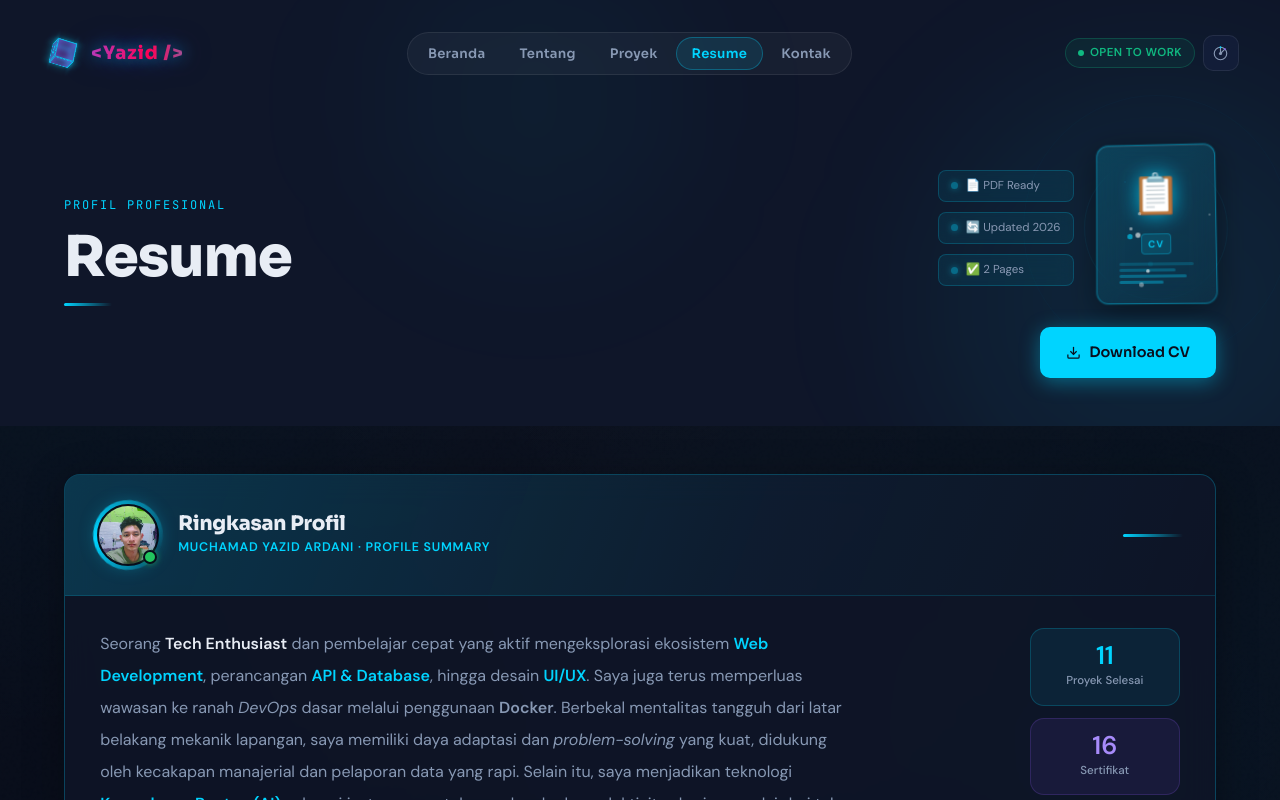
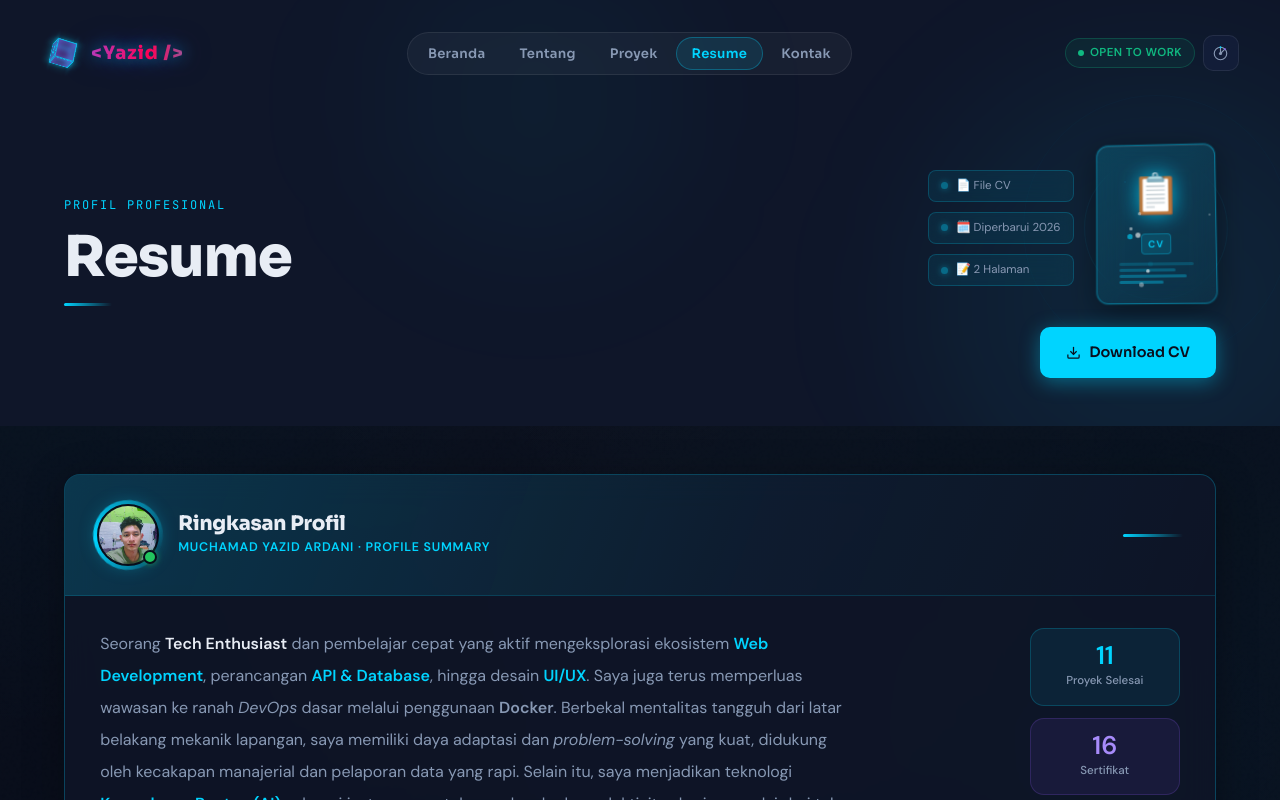
Before and after one commit to yazid-solo/My-Portfolio-, a plain HTML site: page resume.html in a window 1280 px wide. Shown: the top 800 px of the page. Drawn offline with Linux system fonts and the light colour scheme.

Commit message:
update cv badge labels to natural indonesian

```diff
--- a/resume.html
+++ b/resume.html
@@ -234,15 +234,15 @@
               <div class="cv-info-stack">
                 <div class="cv-badge">
                   <span class="badge-dot"></span>
-                  <span>📄 PDF Ready</span>
+                  <span>📄 File CV</span>
                 </div>
                 <div class="cv-badge">
                   <span class="badge-dot"></span>
-                  <span>🔄 Updated 2026</span>
+                  <span>🗓️ Diperbarui 2026</span>
                 </div>
                 <div class="cv-badge">
                   <span class="badge-dot"></span>
-                  <span>✅ 2 Pages</span>
+                  <span>📝 2 Halaman</span>
                 </div>
               </div>
 
```
